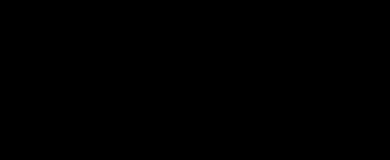
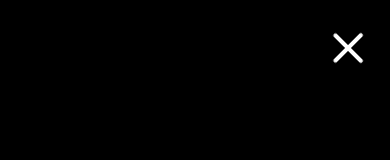
Before and after one commit to ThomassMathisen/next-portfolio, a Next.js app: page / in a window 390 px wide. Both pictures are taken after a click on the button 354 px from the left and 48 px from the top of the page. Shown: the top 160 px of the page. Built offline with nearby package versions, Linux system fonts and the light colour scheme.

Commit message:
Adds animation to hamburger menu

```diff
--- a/src/app/components/Navbar.jsx
+++ b/src/app/components/Navbar.jsx
@@ -4,6 +4,7 @@
 import React, { useState } from "react";
 import NavLink from "./NavLink";
 import Image from "next/image";
+import { motion } from "framer-motion";
 
 const links = [
   { url: "/", title: "Home" },
@@ -14,6 +15,58 @@
 
 const Navbar = () => {
   const [open, setOpen] = useState(false);
+
+  const topVariants = {
+    closed: {
+      rotate: 0,
+    },
+    opened: {
+      rotate: 45,
+      backgroundColor: "rgb(255,255,255)",
+    },
+  };
+  const centerVariants = {
+    closed: {
+      opacity: 1,
+    },
+    opened: {
+      opacity: 0,
+    },
+  };
+
+  const bottomVariants = {
+    closed: {
+      rotate: 0,
+    },
+    opened: {
+      rotate: -45,
+      backgroundColor: "rgb(255,255,255)",
+    },
+  };
+  const listVariants = {
+    closed: {
+      x: "100vw",
+    },
+    opened: {
+      x: 0,
+      transition: {
+        when: "beforeChildren",
+        staggerChildren: 0.2,
+      },
+    },
+  };
+
+  const listItemVariants = {
+    closed: {
+      x: -10,
+      opacity: 0,
+    },
+    opened: {
+      x: 0,
+      opacity: 1,
+    },
+  };
+
   return (
     <div className="h-full flex items-center justify-between px-4 sm:px-8 md:px-12 lg:px-20 xl:px-48 text-xl">
       {/* Links */}
@@ -52,19 +105,40 @@
         className="w-10 h-8 flex flex-col justify-between z-50 relative"
         onClick={() => setOpen(!open)}
       >
-        <div className="w-10 h-1 bg-black rounded"></div>
-        <div className="w-10 h-1 bg-black rounded"></div>
-        <div className="w-10 h-1 bg-black rounded"></div>
+        <motion.div
+          variants={topVariants}
+          animate={open ? "opened" : "closed"}
+          className="w-10 h-1 bg-black rounded origin-left"
+        ></motion.div>
+        <motion.div
+          variants={centerVariants}
+          animate={open ? "opened" : "closed"}
+          className="w-10 h-1 bg-black rounded"
+        ></motion.div>
+        <motion.div
+          variants={bottomVariants}
+          animate={open ? "opened" : "closed"}
+          className="w-10 h-1 bg-black rounded origin-left"
+        ></motion.div>
       </button>
       {/* Menu List */}
       {open && (
-        <div className="absolute top-0 left-0 w-screen h-screen bg-black text-white flex flex-col items-center justify-center gap-8 text-4xl z-40">
+        <motion.div
+          variants={listVariants}
+          initial="closed"
+          animate="opened"
+          className="absolute top-0 left-0 w-screen h-screen bg-black text-white flex flex-col items-center justify-center gap-8 text-4xl z-40"
+        >
           {links.map((link) => (
-            <Link href={link.url} key={link.title}>
-              {link.title}
-            </Link>
+            <motion.div
+              variants={listItemVariants}
+              className=""
+              key={link.title}
+            >
+              <Link href={link.url}>{link.title}</Link>
+            </motion.div>
           ))}
-        </div>
+        </motion.div>
       )}
     </div>
   );
```
